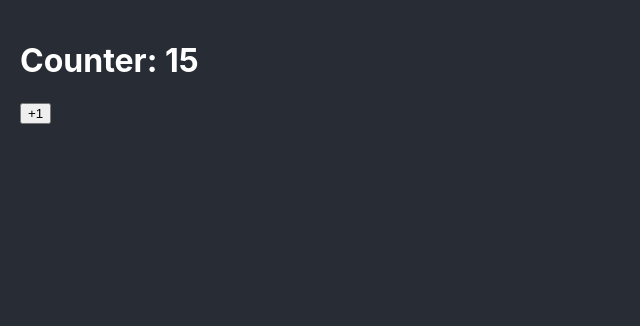
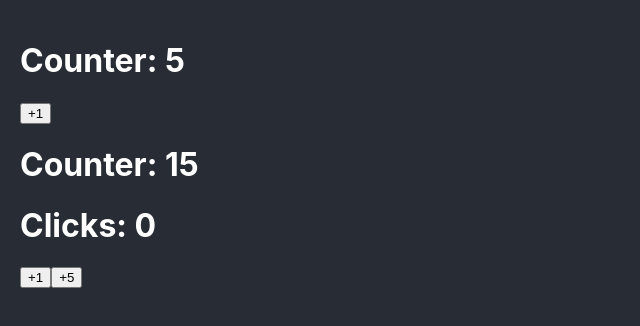
Before and after one commit to PadillaTom/FH-ReactPro, a React (Create React App) app in the folder bases/: page / in a window 1280 px wide. Shown: the top 326 px of the page, without its empty margins (0-640 px from the left). Built offline with nearby package versions, Linux system fonts and the light colour scheme.

Commit message:
bases - CounterBy con type para useState

```diff
--- a/bases/src/App.tsx
+++ b/bases/src/App.tsx
@@ -1,10 +1,11 @@
 import React from "react";
-import Counter from "./bases/Counter";
+import { Counter, CounterBy } from "./bases";
 
 function App() {
 	return (
 		<React.Fragment>
-			<Counter initialValue={15}></Counter>
+			<Counter initialValue={5}></Counter>
+			<CounterBy initialValue={15}></CounterBy>
 		</React.Fragment>
 	);
 }
--- /dev/null
+++ b/bases/src/bases/CounterBy.tsx
@@ -0,0 +1,47 @@
+import React, { useState } from "react";
+
+interface Props {
+	initialValue?: number;
+}
+
+interface CounterState {
+	counter: number;
+	clicks: number;
+}
+
+const CounterBy = ({ initialValue = 5 }: Props) => {
+	const [{ counter, clicks }, setCounterState] = useState<CounterState>({
+		counter: initialValue,
+		clicks: 0,
+	});
+
+	const handleClick = (n: number) => {
+		setCounterState(({ counter, clicks }) => ({
+			counter: counter + n,
+			clicks: clicks + 1,
+		}));
+	};
+
+	return (
+		<React.Fragment>
+			<h1>Counter: {counter}</h1>
+			<h1>Clicks: {clicks}</h1>
+			<button
+				onClick={() => {
+					handleClick(1);
+				}}
+			>
+				+1
+			</button>
+			<button
+				onClick={() => {
+					handleClick(5);
+				}}
+			>
+				+5
+			</button>
+		</React.Fragment>
+	);
+};
+
+export default CounterBy;
--- /dev/null
+++ b/bases/src/bases/index.js
@@ -0,0 +1,4 @@
+import Counter from "./Counter";
+import CounterBy from "./CounterBy";
+
+export { Counter, CounterBy };
```
